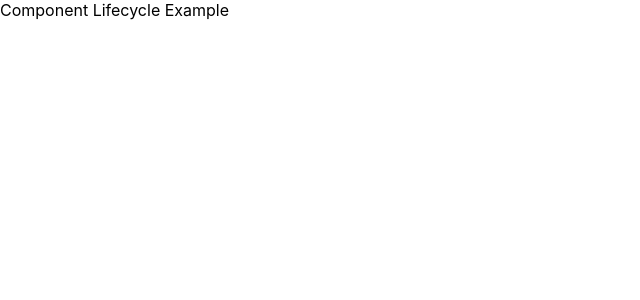
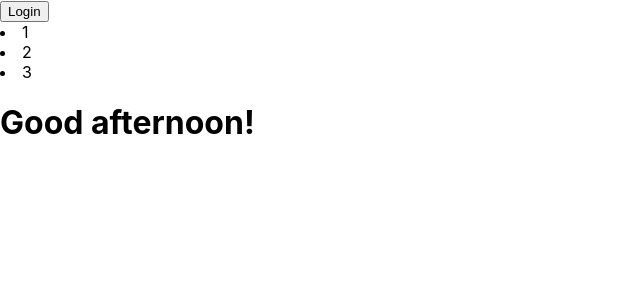
Before and after one commit to Taheer10/React-With-Typescript-Fundamentals, a React (Create React App) app: page / in a window 1280 px wide. Shown: the top 300 px of the page, without its empty margins (0-640 px from the left). Built offline with nearby package versions, Linux system fonts and the light colour scheme; the HTML template or start-up script is replaced by a standard one.

Commit message:
Conditional Rendering Easy Examples

```diff
--- a/src/App.tsx
+++ b/src/App.tsx
@@ -1,11 +1,14 @@
 import React from "react";
-import LifecycleExample from "./topics/04 React Component Lifecycle/01 ComponentDid mount/LifecycleExample";
-
+import Easy01 from "./topics/05 Conditional Rendering and Handling Lists/01Easy/Easy01";
+import Easy02 from "./topics/05 Conditional Rendering and Handling Lists/01Easy/Easy02";
+import Easy03 from "./topics/05 Conditional Rendering and Handling Lists/01Easy/Easy03";
 
 const App = () => {
   return (
     <>
-     <LifecycleExample/>
+      <Easy01 />
+      <Easy02 items={["1", "2", "3"]} />
+      <Easy03 />
     </>
   );
 };
--- /dev/null
+++ b/src/topics/05 Conditional Rendering and Handling Lists/01Easy/Easy01.tsx
@@ -0,0 +1,23 @@
+// Display a welcome message if the user is logged in, otherwise show a login button.
+import React, { useState } from "react";
+
+const Easy01 = () => {
+  const [isLoggedIn, setIsLoggedIn] = useState(false);
+  const handleClick = () => {
+    setIsLoggedIn(!isLoggedIn);
+  };
+
+  return (
+    <div>
+      {isLoggedIn ? (
+        "Welcome User"
+      ) : (
+        <>
+          <button onClick={handleClick}>Login</button>
+        </>
+      )}
+    </div>
+  );
+};
+
+export default Easy01;
--- /dev/null
+++ b/src/topics/05 Conditional Rendering and Handling Lists/01Easy/Easy02.tsx
@@ -0,0 +1,21 @@
+// Render a paragraph if the array of items is not empty, otherwise display a message indicating that the list is empty.
+
+import React from "react";
+
+const Easy02 = ({ items }: { items: string[] }) => {
+  return (
+    <div>
+      {items.length > 0 ? (
+        <div>
+          {items.map((item) => (
+            <li key={item}>{item}</li>
+          ))}
+        </div>
+      ) : (
+        <p>NO items present</p>
+      )}
+    </div>
+  );
+};
+
+export default Easy02;
--- /dev/null
+++ b/src/topics/05 Conditional Rendering and Handling Lists/01Easy/Easy03.tsx
@@ -0,0 +1,21 @@
+// Display different messages based on the time of day.
+
+import React from "react";
+
+const Easy03 = () => {
+  const currentTime = new Date();
+  const hours = currentTime.getHours();
+  let greeting;
+
+  if (hours < 12) {
+    greeting = "Good morning!";
+  } else if (hours < 18) {
+    greeting = "Good afternoon!";
+  } else {
+    greeting = "Good evening!";
+  }
+
+  return <h1>{greeting}</h1>;
+};
+
+export default Easy03;
```
